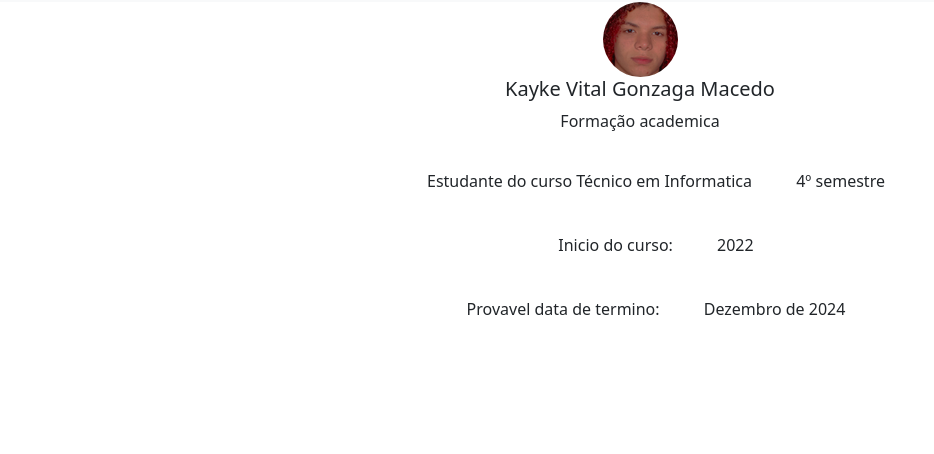
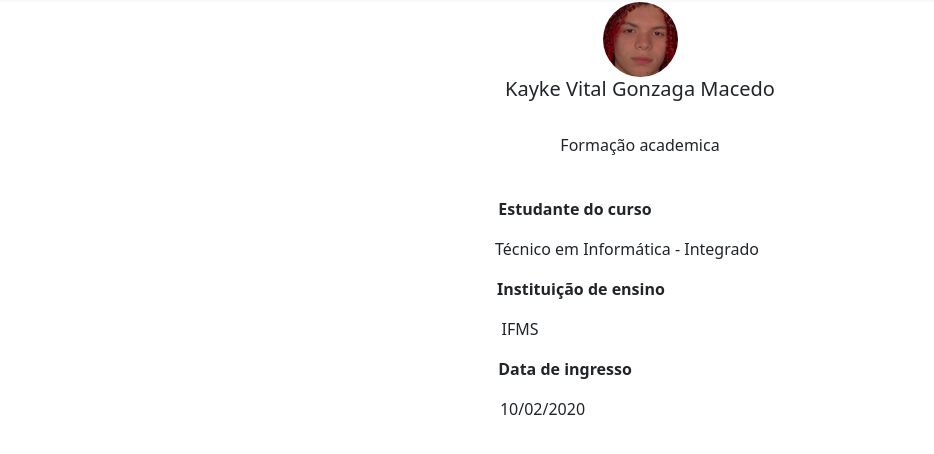
Before and after one commit to kaykevital/ProjetoPTAS1, a website: page formacao-academica.html in a window 1280 px wide. Shown: the part 54-508 px from the top of the page, without its empty margins (0-934 px from the left). Drawn offline with nearby package versions, Linux system fonts and the light colour scheme.

Commit message:
Adicao de informacoes e edicao de tags

```diff
--- a/formacao-academica.html
+++ b/formacao-academica.html
@@ -31,34 +31,26 @@
     <img src="public/foto.png" class="rounded-circle" alt="...">
 
     <h5>Kayke Vital Gonzaga Macedo</h5>
+    <br>
 
     <p>Formação academica</p>
-    <ul>
-      <li>
-        Estudante do curso Técnico em Informatica
-      </li>
-      <li>
-        4º semestre
-      </li>
 
+    <br>
+
+    <div class="academica">
+
+      <p style="margin-right: 130px"><b>Estudante do curso</b></p>
+      <br>
+      <p style="margin-right: 26px;">Técnico em Informática - Integrado</p>
+      <br>
+      <p  style="margin-right: 118px;"><b>Instituição de ensino</b></p>
+      <br>
+      <p style="margin-right: 240px;">IFMS</p>
+      <br>
+      <p style="margin-right: 150px"><b>Data de ingresso</b></p>
+      <br>
+      <p  style="margin-right: 195px">10/02/2020</p>
       <br>
 
-      <li>
-        Inicio do curso:
-      </li>
-      <li>
-        2022
-      </li>
-
-      <br>
-
-      <li>
-       Provavel data de termino:
-      </li>
-      <li>
-        Dezembro de 2024
-      </li>
-    </ul>
-  </div>
-
+    </div>
 </body>
--- a/public/css/estilo.css
+++ b/public/css/estilo.css
@@ -16,10 +16,9 @@
   background-color: black;
 }
 
-.formacao li{
-  list-style-type: none;
+.academica p{
   display: inline-block;
-  margin: 20px;
+
 }
 
 .formacao {
```
Also changed, not shown: index.html (+2 -0 lines).
